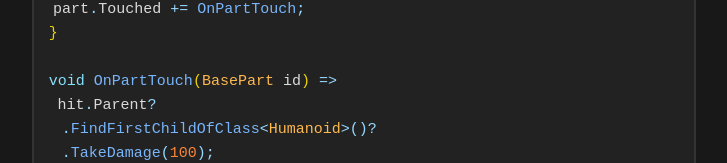
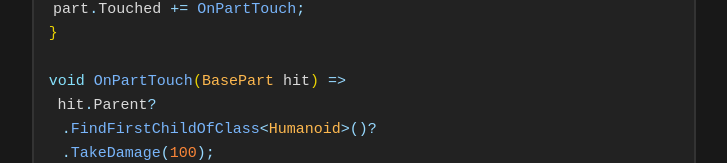
Before and after one commit to roblox-csharp/roblox-cs.com, a Vue app: page / in a window 1280 px wide. Shown: the part 647-810 px from the top of the page, without its empty margins (276-1003 px from the left). Built offline with nearby package versions, Linux system fonts and the light colour scheme; no server answers.

Commit message:
fix: param name in example code

```diff
--- a/src/components/code-examples/LavaExample.vue
+++ b/src/components/code-examples/LavaExample.vue
@@ -7,7 +7,7 @@
 &ThickSpace;<span class="cs-id">part</span><span class="cs-op">.</span><span class="cs-id">Touched</span> <span class="cs-op">+=</span> <span class="cs-fn">OnPartTouch</span><span class="cs-op">;</span>
 <span class="cs-b1">}</span>
 
-<span class="cs-kw">void</span> <span class="cs-fn">OnPartTouch</span><span class="cs-b1">(</span><span class="cs-class">BasePart</span> <span class="cs-id">id</span><span class="cs-b1">)</span> <span class="cs-op">=></span>
+<span class="cs-kw">void</span> <span class="cs-fn">OnPartTouch</span><span class="cs-b1">(</span><span class="cs-class">BasePart</span> <span class="cs-id">hit</span><span class="cs-b1">)</span> <span class="cs-op">=></span>
 &ThickSpace;&ThickSpace;<span class="cs-id">hit</span><span class="cs-op">.</span><span class="cs-id">Parent</span><span class="cs-op">?</span>
 &ThickSpace;&ThickSpace;&ThickSpace;<span class="cs-op">.</span><span class="cs-fn">FindFirstChildOfClass</span><span class="cs-op">&lt;</span><span class="cs-class">Humanoid</span><span class="cs-op">&gt;()?</span>
 &ThickSpace;&ThickSpace;&ThickSpace;<span class="cs-op">.</span><span class="cs-fn">TakeDamage</span><span class="cs-op">(</span><span class="cs-num">100</span><span class="cs-op">)</span><span class="cs-op">;</span>
```
